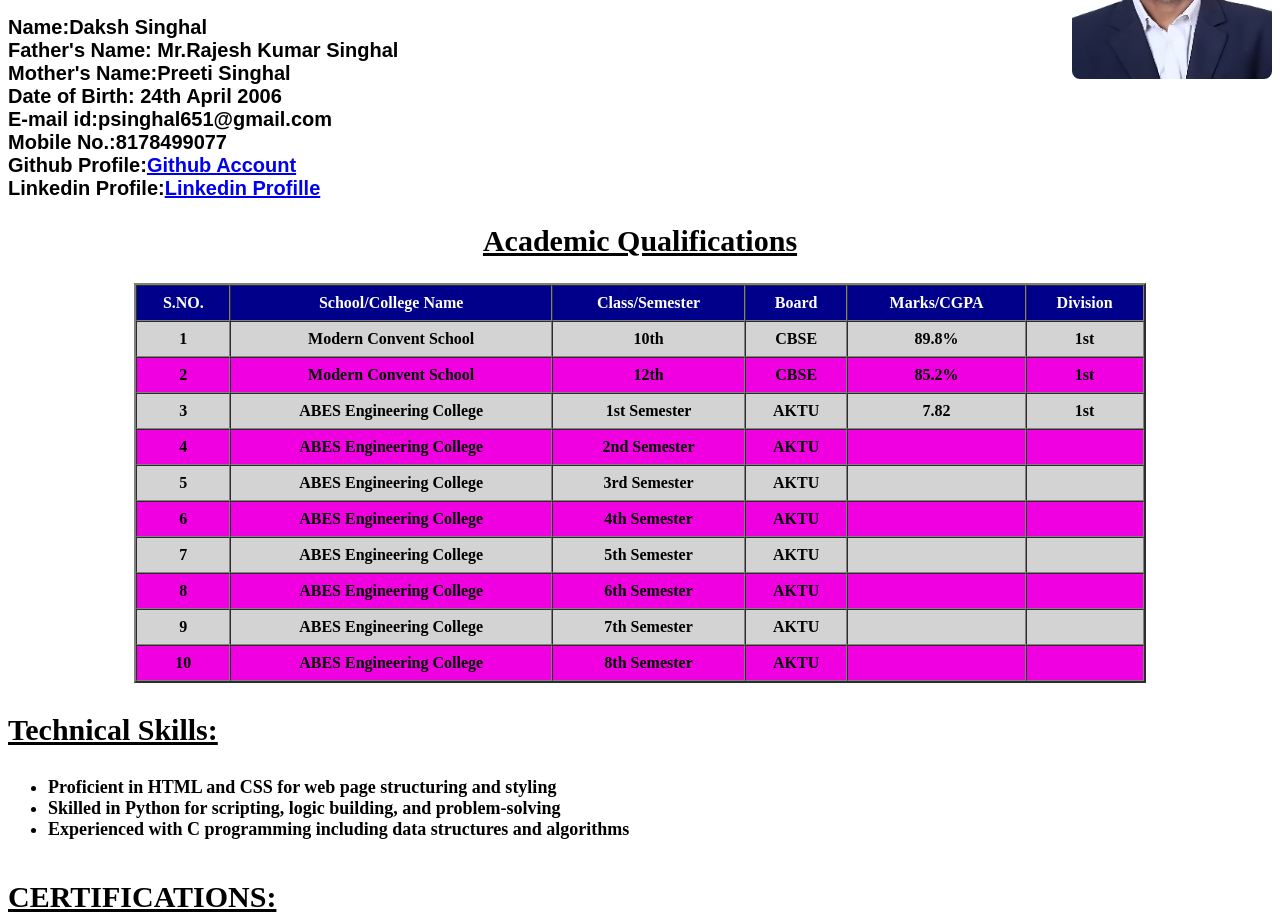
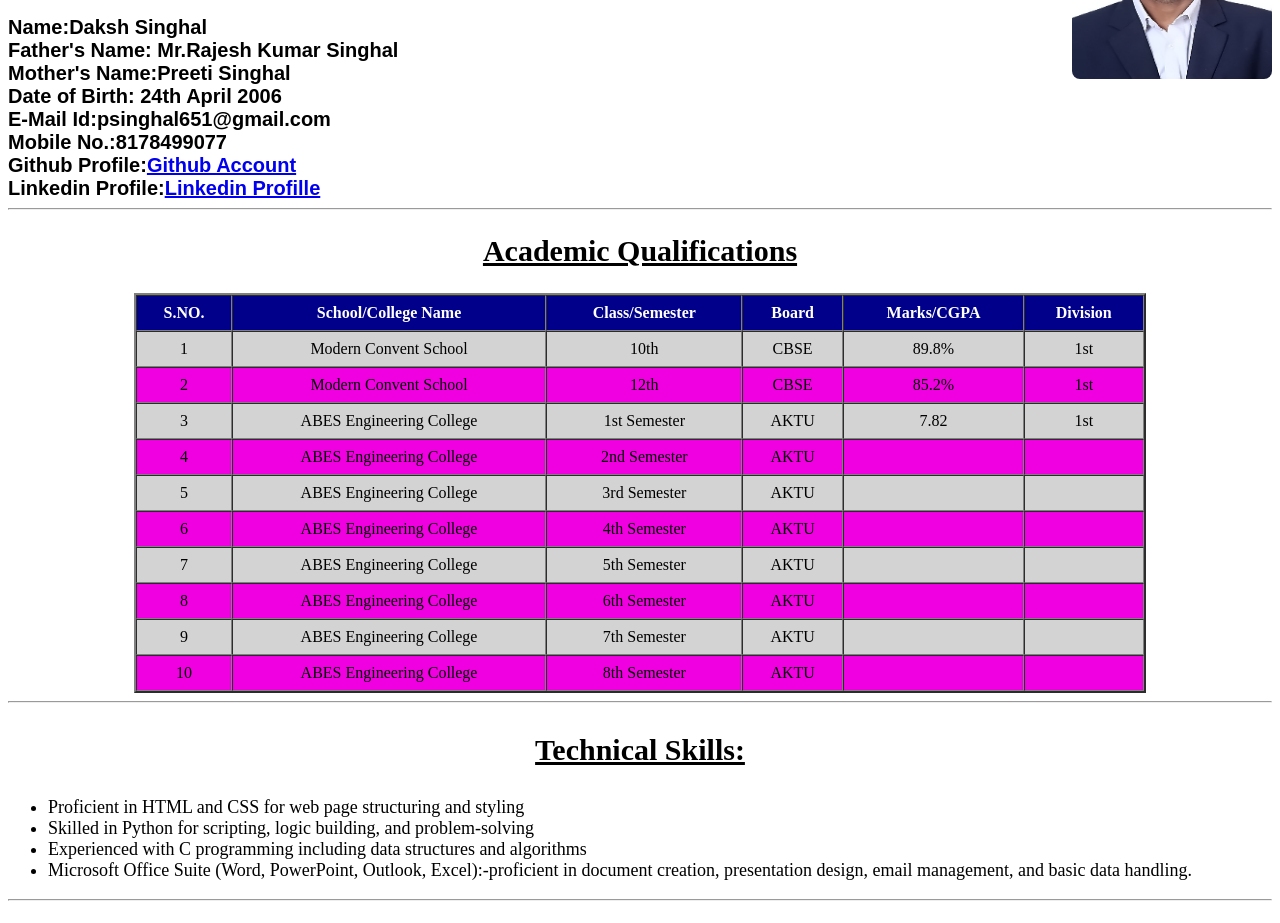
Before and after one commit to Daksh12345-del/ABES-FSD-DAKSH-386, a plain HTML site: page HTML FOLDER/exercise.html in a window 1280 px wide. Shown: the part 129-1052 px from the top of the page. Drawn offline with Linux system fonts and the light colour scheme.

Commit message:
Resume updated

```diff
--- a/HTML FOLDER/exercise.html
+++ b/HTML FOLDER/exercise.html
@@ -43,23 +43,25 @@
     <br>
     <div class="over">
     <h1 ><u>Resume</u></h1>
+    </div>
     <div class="resume">
-    <b>Name:Daksh Singhal<b>
+    <b>Name:Daksh Singhal</b>
     <br>
     <b>Father's Name: Mr.Rajesh Kumar Singhal</b>
     <br>
-    Mother's Name:Preeti Singhal
+    <b>Mother's Name:Preeti Singhal</b>
     <br>
-    Date of Birth: 24th April 2006
+    <b>Date of Birth: 24th April 2006</b>
     <br>
-    E-mail id:psinghal651@gmail.com
+    <b>E-Mail Id:psinghal651@gmail.com</b>
     <br>
-    Mobile No.:8178499077
+    <b>Mobile No.:8178499077</b>
     <br>
-    Github Profile:<a href="https://github.com/Daksh12345-del">Github Account</a>
+    <b>Github Profile:<a href="https://github.com/Daksh12345-del">Github Account</a></b>
     <br>
-    Linkedin Profile:<a href="www.linkedin.com/in/daksh-singhal-178b56282">Linkedin Profille</a>
+    <b>Linkedin Profile:<a href="www.linkedin.com/in/daksh-singhal-178b56282">Linkedin Profille</a></b>
     </div>
+    <hr>
     <h2><u>Academic Qualifications</u></h2>
     <table border="2" width=80% align="center" cellpadding="8px" cellspacing="0px">
         <tr bgcolor="darkblue" style="color: white;">
@@ -151,15 +153,18 @@
             <td></td>
          </tr>
     </table>
+    <hr>
     <div class="technical">
-    <h3><u>Technical Skills:</u></h3>
+    <h3 align="center"><u>Technical Skills:</u></h3>
     <ul>
         <li>Proficient in HTML and CSS for web page structuring and styling</li>
         <li>Skilled in Python for scripting, logic building, and problem-solving</li>
         <li>Experienced with C programming including data structures and algorithms</li>
+        <li>Microsoft Office Suite (Word, PowerPoint, Outlook, Excel):-proficient in document creation, presentation design, email management, and basic data handling.</li>
     </ul>
     </div>
-    <h4><u>CERTIFICATIONS:</u></h4>
+    <hr>
+    <h4 align="center"><u>CERTIFICATIONS:</u></h4>
     <ul>
         <li>Contributor, GirlScript Summer of Code (GSSoC) 2025 Selected as an open-source contributor to collaborate on impactful projects, enhance technical skills in Git/GitHub, and follow software development best practices.</li>
         <li>Certificate of Participation:-React.js Unfiltered - AIALCHEMIST, organized by Gyan Ganga Institute of Technology and Sciences (via Unstop platform), 2025</li>
```
Also changed, not shown: 1 other file.
